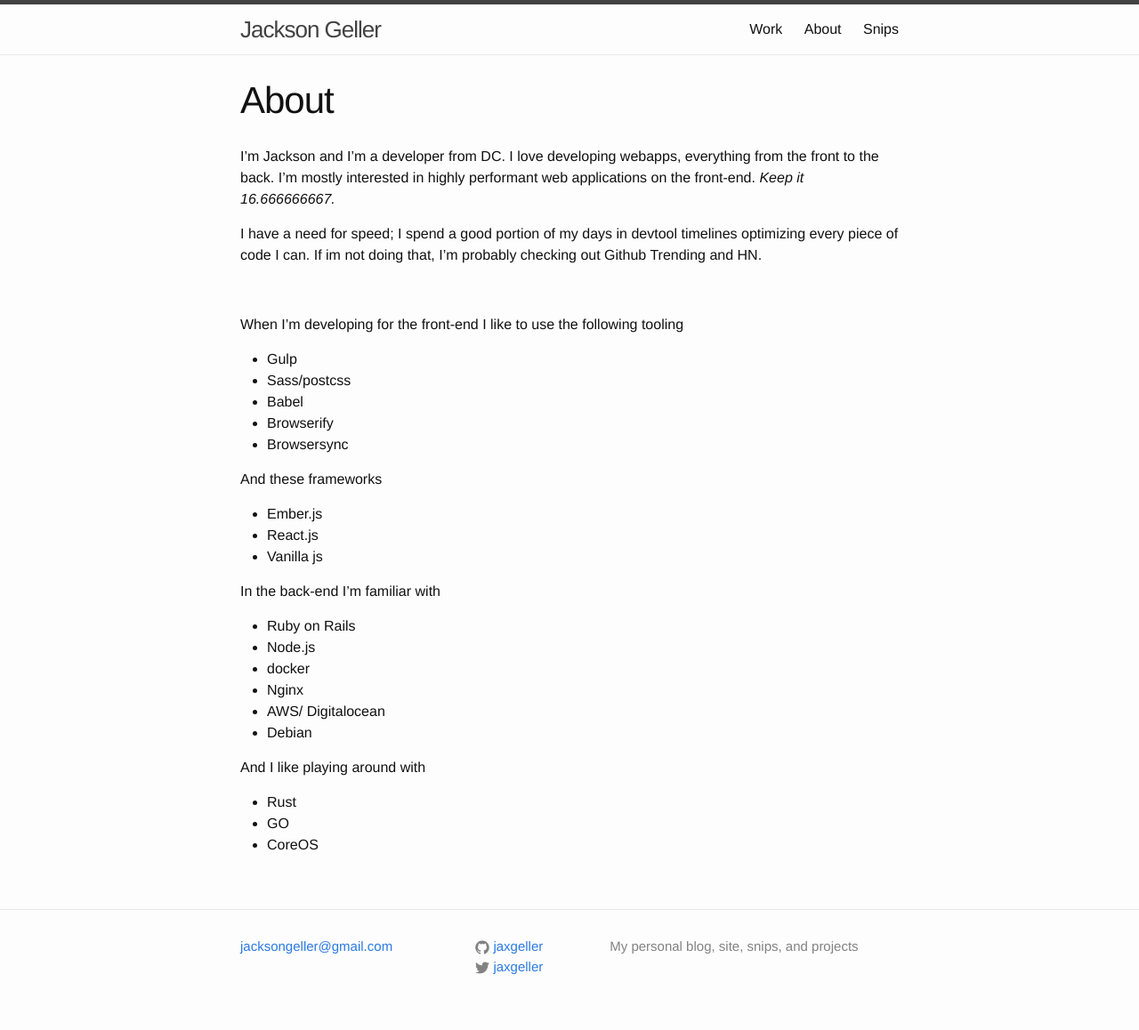
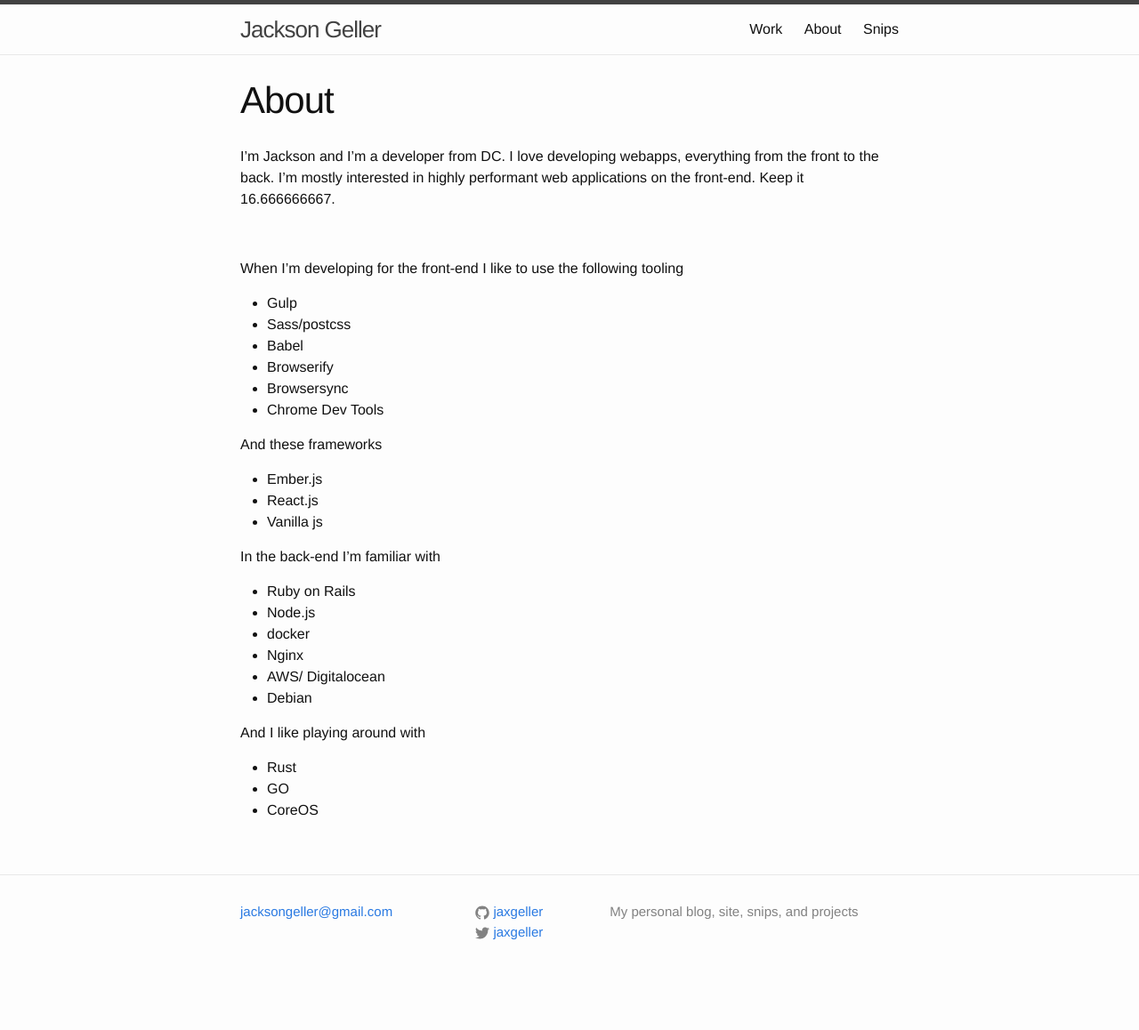
Before and after one commit to jaxgeller/jaxgeller.github.io, a Jekyll site: the page built from about.md, in a window 1280 px wide. Shown: the whole page at 89% size. Built offline with Jekyll 4.4.1, drawn with Linux system fonts in a browser that asks for light colours; after the commit the page ends 1119 px from its top, so only the background shows below that.

Commit message:
personal site update

```diff
--- a/about.md
+++ b/about.md
@@ -4,11 +4,7 @@
 permalink: /about/
 ---
 
-I'm Jackson and I'm a developer from DC. I love developing webapps, everything from the front to the back. I'm mostly interested in highly performant web applications on the front-end. _Keep it 16.666666667._
-
-I have a need for speed; I spend a good portion of my days in devtool timelines optimizing every piece of code I can.  If im not doing that, I'm probably checking out Github Trending and HN.
-
-
+I'm Jackson and I'm a developer from DC. I love developing webapps, everything from the front to the back. I'm mostly interested in highly performant web applications on the front-end. Keep it 16.666666667.
 
 <br>
 
@@ -19,6 +15,7 @@
 + Babel
 + Browserify
 + Browsersync
++ Chrome Dev Tools
 
 And these frameworks
 
```
